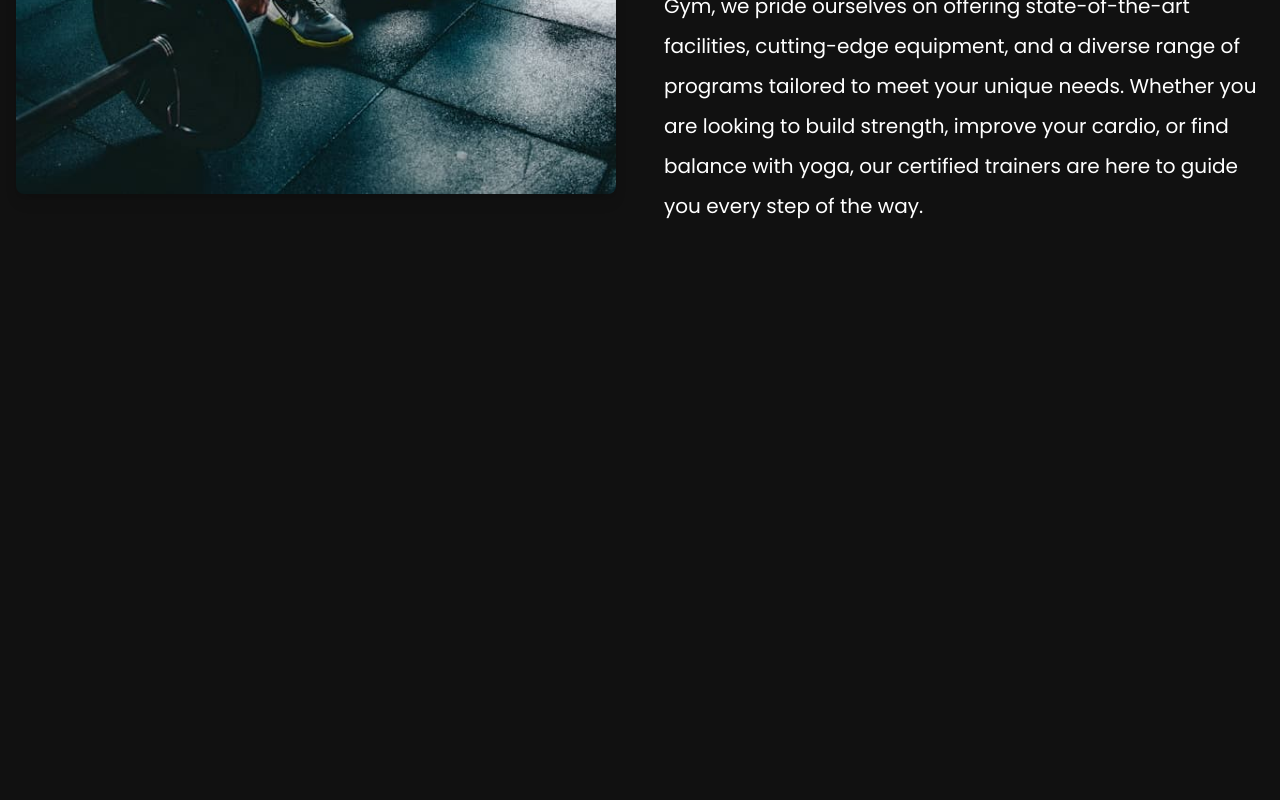
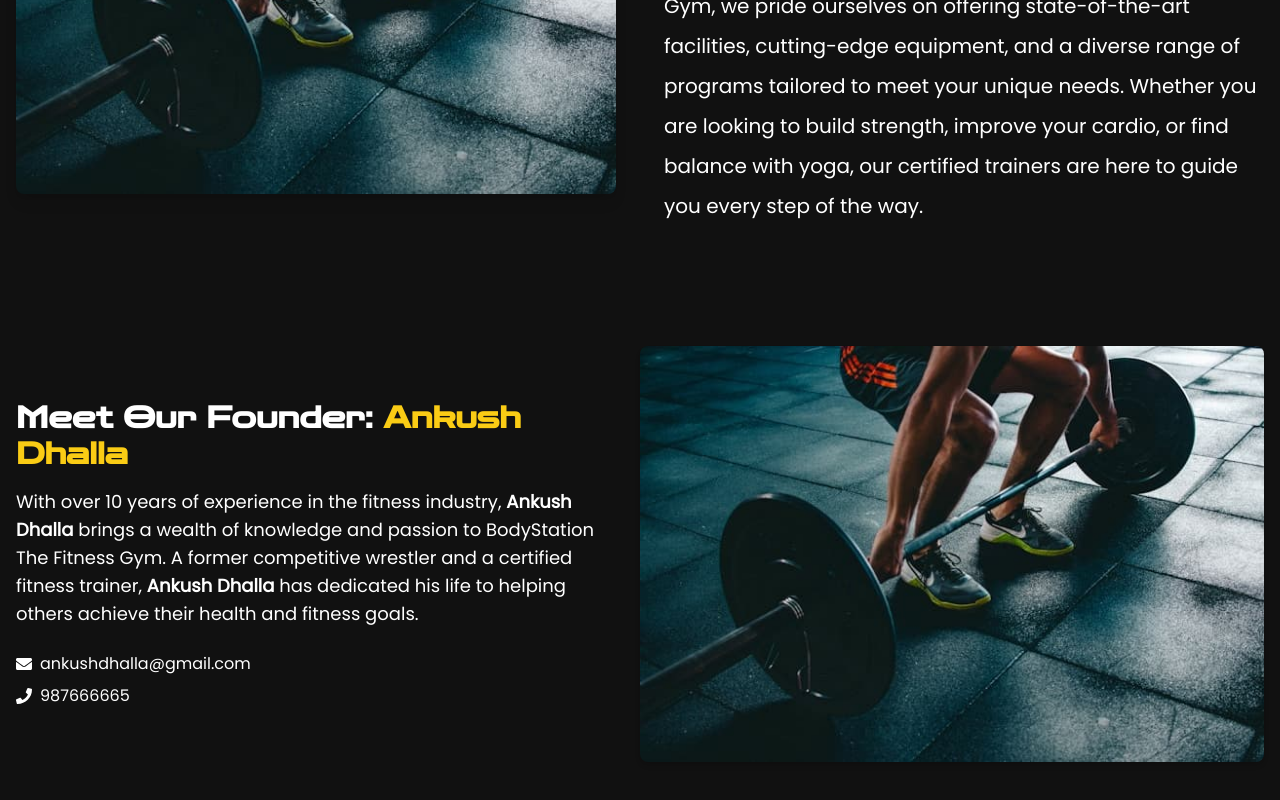
Before and after one commit to mukeysh-k/bodystation, a Next.js app: page / in a window 1280 px wide. Shown: the part 1190-1990 px from the top of the page. Before the commit the page ends 1496 px from the top, so only its background shows below. Built offline with nearby package versions, Linux system fonts and the light colour scheme.

Commit message:
Adding about owner

```diff
--- /dev/null
+++ b/components/AboutOwner.tsx
@@ -0,0 +1,56 @@
+"use client";
+import React, { useState } from "react";
+import { FaEnvelope, FaPhone, FaLinkedin } from "react-icons/fa";
+import about1 from "../public/about1.jpg";
+import Image from "next/image";
+const OwnerInfo = () => {
+  const [isHovered, setIsHovered] = useState(false);
+  const ownerData = {
+    name: "Ankush Dhalla",
+    bio: `With over 10 years of experience in the fitness industry, <strong className='text-yellow-400'>Ankush Dhalla</strong> brings a wealth of knowledge and passion to BodyStation The Fitness Gym. A former competitive wrestler and a certified fitness trainer, <strong className='text-yellow-400'>Ankush Dhalla</strong> has dedicated his life to helping others achieve their health and fitness goals.`,
+    email: "ankushdhalla@gmail.com",
+    phone: "987666665",
+    image: { about1 },
+  };
+
+  return (
+    <div className="flex flex-col md:flex-row items-center justify-center container mx-auto px-4 py-10 text-white relative z-10">
+      <div className="md:w-1/2 pr-8">
+        <h2 className="text-3xl font-bold mb-4">
+          Meet Our Founder:{" "}
+          <span className="text-yellow-400">{ownerData.name}</span>
+        </h2>
+        <p
+          className="text-white mb-6 text-lg"
+          dangerouslySetInnerHTML={{ __html: ownerData.bio }}
+        ></p>
+        <div className="space-y-2">
+          <a
+            href={`mailto:${ownerData.email}`}
+            className="flex items-center text-white transition-colors duration-300"
+          >
+            <FaEnvelope className="mr-2" />
+            {ownerData.email}
+          </a>
+          <a
+            href={`tel:${ownerData.phone}`}
+            className="flex items-center transition-colors duration-300"
+          >
+            <FaPhone className="mr-2" />
+            {ownerData.phone}
+          </a>
+        </div>
+      </div>
+      <div className="md:w-1/2 mt-8 md:mt-0">
+        <div className="relative overflow-hidden rounded-lg shadow-md">
+          <Image
+            src={about1}
+            alt="Owner's profile"
+            className={`w-full h-auto transition-transform duration-300`}
+          />
+        </div>
+      </div>
+    </div>
+  );
+};
+export default OwnerInfo;
--- a/components/HomeComponent.tsx
+++ b/components/HomeComponent.tsx
@@ -16,10 +16,9 @@ import {
   TableHeader,
   TableRow,
 } from "@/components/ui/table";
-import { Textarea } from "@/components/ui/textarea";
-import { Dumbbell, Mail, MapPin, Phone } from "lucide-react";
 import Banner from "./Banner";
 import About from "./About";
+import OwnerInfo from "./AboutOwner";
 
 export default function HomeComponent() {
   return (
@@ -41,6 +40,8 @@ export default function HomeComponent() {
 
       {/* About Gym */}
       <About />
+
+      <OwnerInfo />
 
       {/* Gym Schedule */}
       {/* <section className="py-16">
```
